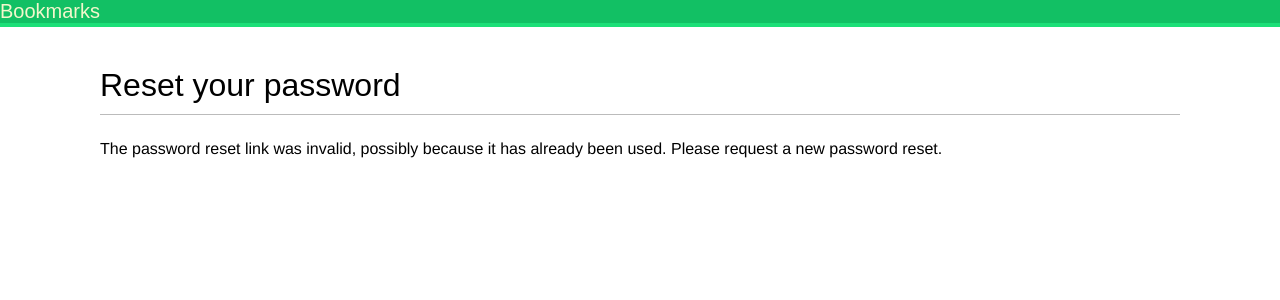
After one commit to maksim-shmat/Book_markus, a Django app: template bookmarks/account/templates/registration/password_reset_confirm.html in a window 1280 px wide. The commit adds this page. Shown: the top 300 px of the page. Run offline with Django 3.2, Linux system fonts and the light colour scheme; the template is opened without the code that fills it, so the values that code supplies are empty; some web fonts are replaced.

Commit message:
Password changes, Forgotten password

```diff
--- a/bookmarks/account/templates/registration/login.html
+++ b/bookmarks/account/templates/registration/login.html
@@ -16,5 +16,6 @@
       <input type="hidden" name="next" value="{{ next }}" />
       <p><input type="submit" value="Log-in"></p>
     </form>
+    <p><a href="{% url "password_reset" %}">Forgotten your password?</a></p>
   </div>
 {% endblock %}
--- /dev/null
+++ b/bookmarks/account/templates/registration/password_reset_confirm.html
@@ -0,0 +1,18 @@
+{% extends "base.html" %}
+
+{% block title %}Reset your password{% endblock %}
+
+{% block content %}
+  <h1>Reset your password</h1>
+  {% if validlink %}
+    <p>Please enter your new password twice:</p>
+    <form action="." method="post">
+      {{ form.as_p }}
+      {% csrf_token %}
+      <p><input type="submit" value="Change my password" /></p>
+    </form>
+  {% else %}
+    <p>The password reset link was invalid, possibly because it
+       has already been used. Please request a new password reset.</p>
+  {% endif %}
+{% endblock %}
--- /dev/null
+++ b/bookmarks/account/templates/registration/password_reset_email.html
@@ -0,0 +1,4 @@
+Someone asked for password reset for email {{ email }}. Follow the link below:
+{{ protocol }}://{{ domain }}{% url "password_reset_confirm" uidb64=uid
+token=token%}
+Your username, in case you've forgotten: {{ user.get_username }}
```
Also changed, not shown: bookmarks/account/templates/registration/password_reset_complete.html (added, +9 -0 lines), bookmarks/account/templates/registration/password_reset_done.html (added, +10 -0 lines), bookmarks/account/templates/registration/password_reset_form.html (added, +13 -0 lines).
